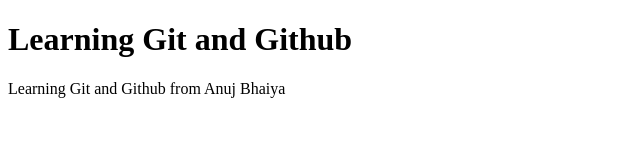
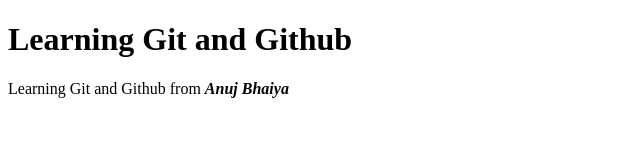
Before and after one commit to runtime-terror0304/LetsLearnGit, a plain HTML site: page index.html in a window 1280 px wide. Shown: the full height of the page, 0-640 px from the left. Drawn offline with Linux system fonts and the light colour scheme.

Commit message:
a b and an i tag added

```diff
--- a/index.html
+++ b/index.html
@@ -12,7 +12,7 @@
     <h1>Learning Git and Github</h1>
 
     <p>
-        Learning Git and Github from Anuj Bhaiya
+        Learning Git and Github from <b><i>Anuj Bhaiya</i></b>
     </p>
 </body>
 
```
